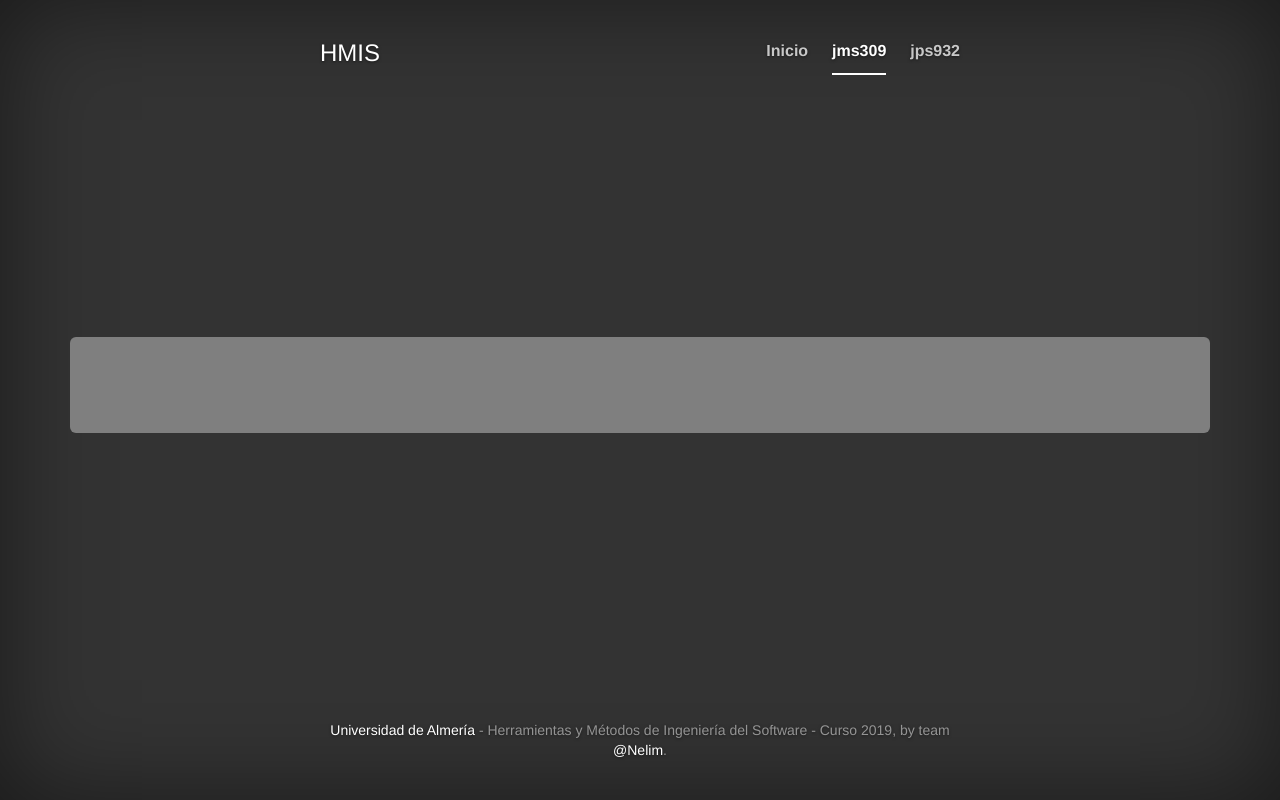
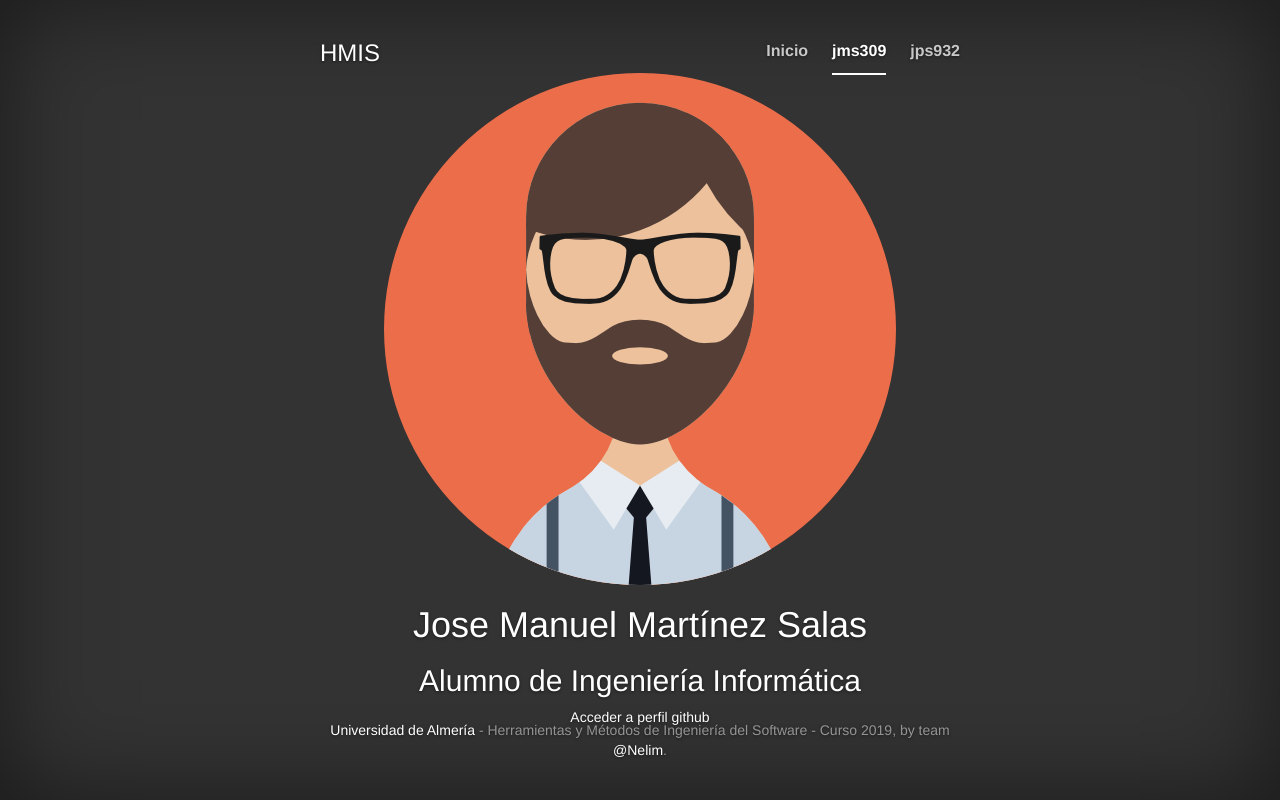
Before and after one commit to JoseAntonioPS/sesion04HMIS, a plain HTML site: page jms309.html in a window 1280 px wide. Drawn offline with Linux system fonts and the light colour scheme.

Commit message:
Subida de la página jms309

```diff
--- a/jms309.html
+++ b/jms309.html
@@ -42,16 +42,22 @@
         </div>
 
           <!--Mensaje en el centro de la página-->
-          <div class="container">
-            <div style="background-color: #7f7f7f !important" class="jumbotron">
-              <div class="container">
 
+         <div class="presentacion">
+           <div class="img">
+            <img src="images/man.png" alt="Imagen de perfil">
+           </div>
+           <div class="perfil-info">
+             <div class="perfil-texto">
+               <h1>Jose Manuel Martínez Salas</h1>
+               <h2>Alumno de Ingeniería Informática</h2>
+             </div>
+             <div class="github-btn">
+               <a href="https://github.com/jms309"> Acceder a perfil github</a>
+             </div>
+           </div>
+         </div>
 
-
-
-
-            </div>
-          </div>
 
         <div class="cover-container">
           <div class="mastfoot">
```
